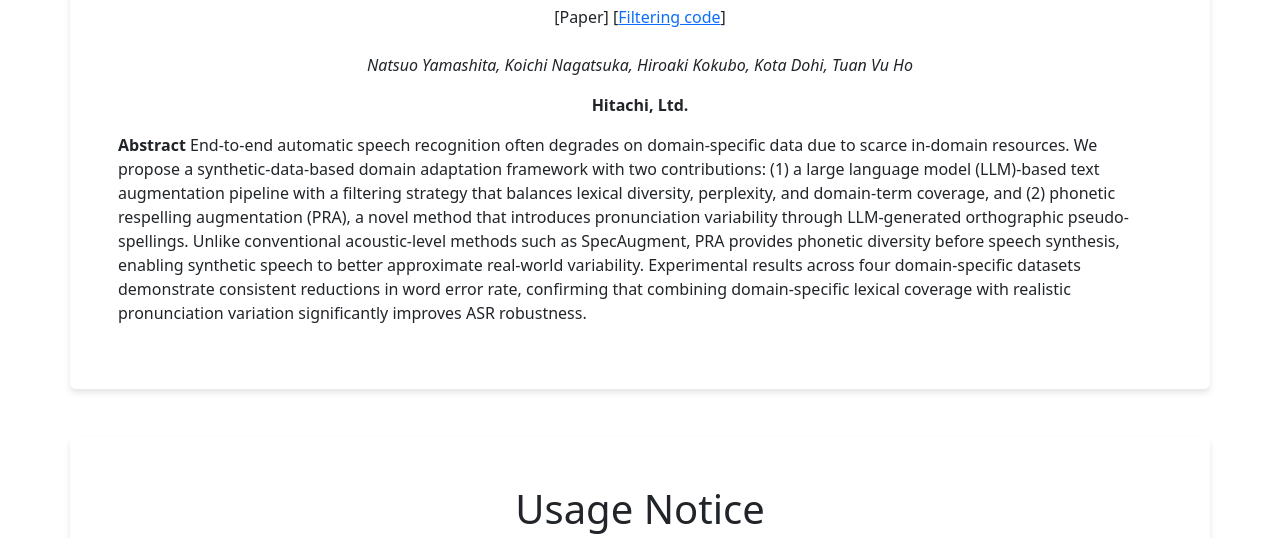
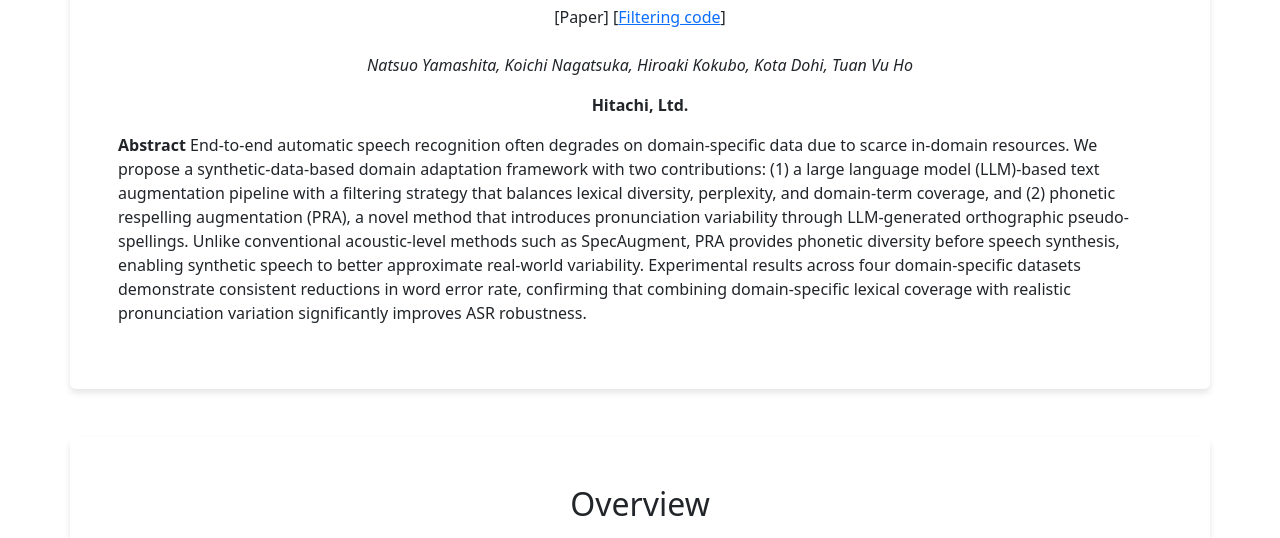
Before and after one commit to natsuooo/llm-asr-augmentation, a plain HTML site: page index.html in a window 1280 px wide. Shown: the part 222-760 px from the top of the page. Drawn offline with nearby package versions, Linux system fonts and the light colour scheme.

Commit message:
Update index.html

```diff
--- a/index.html
+++ b/index.html
@@ -82,9 +82,8 @@
 </div>
 
 <div class="container pt-5 mt-5 shadow-card p-5 mb-5 bg-white rounded">
-	<div class="text-center">
-		<h1>Usage Notice</h1>
-	</div>
+	<h2 id="model-overview" style="text-align: center;">Overview</h2>
+	<br>
 	<p>
 		This demo page is provided for <b>research and academic demonstration purposes only</b>.<br>
 		All contents on this page, including prompt examples, generated texts, synthesized audio, and code snippets, are not intended for commercial use.<br>
```
